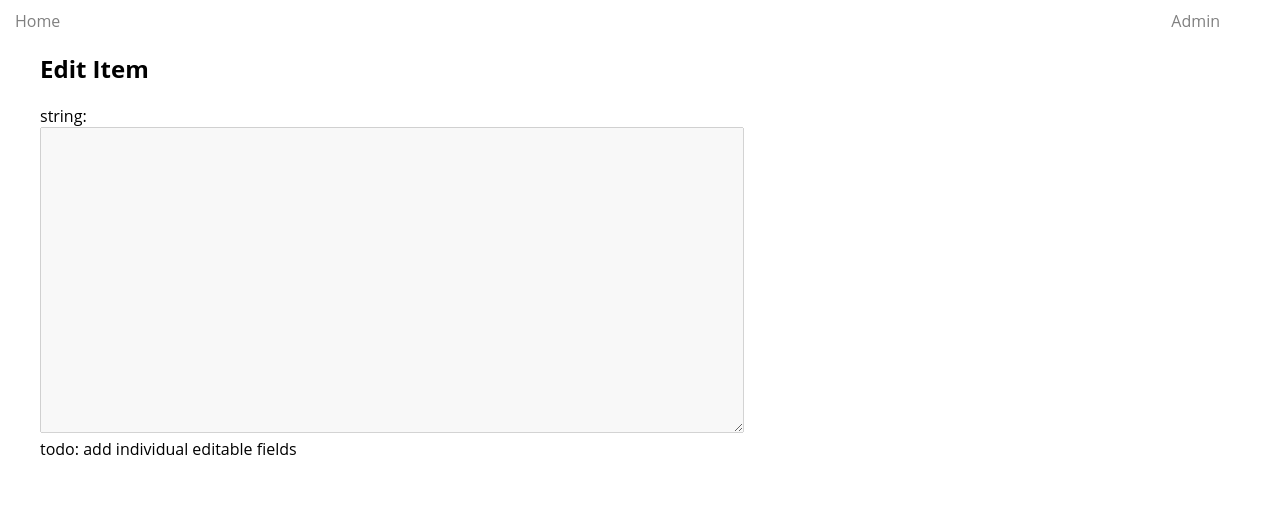
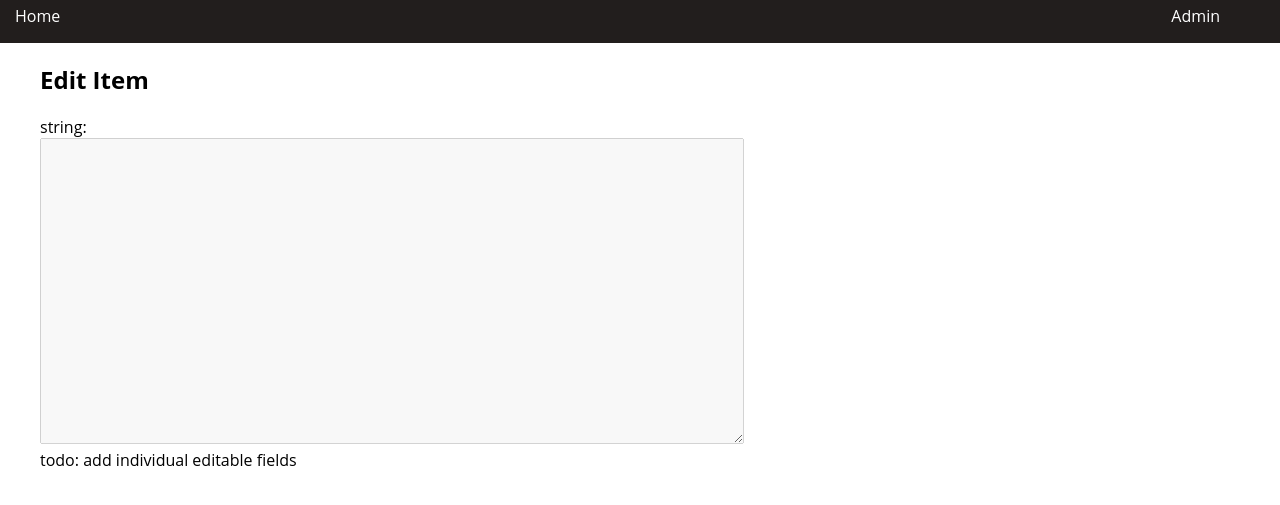
Before and after one commit to muestro/medloot, a Python web app: template templates/admin/item.html in a window 1280 px wide. Shown: the top 505 px of the page. Run offline with Jinja, Linux system fonts and the light colour scheme; the template is opened without the code that fills it, so the values that code supplies are empty; some libraries are stand-ins or nearby versions.

Commit message:
temp checkin of header bar work.

```diff
--- a/static/main.css
+++ b/static/main.css
@@ -7,10 +7,11 @@ body{
 
 ul{
     list-style: none;
+    height: 33px;
 }
 
 a{
-    color: #808080;
+    color: white;
     text-decoration: none;
 }
 
@@ -20,21 +21,22 @@ a:hover{
 
 a:visited{
     text-decoration: none;
-    color: #808080;
+    color: white;
 }
 
 /* banners and splash screens */
 .topBanner{
-    vertical-align: bottom;
     display: inline-block;
     width: 100%;
+    background: #221E1D;
+    color: white;
 }
 
-.topBanner ul{
+.topBanner ul {
     display: inline-block;
     padding-left: 15px;
-    margin-bottom: 0px;
-    margin-top: 10px;
+    margin-bottom: 5px;
+    margin-top: 5px;
 }
 
 .topBanner li{
@@ -54,6 +56,7 @@ a:visited{
     font-family: 'Russo One', sans-serif;
     font-size: 48px;
     text-align: center;
+    margin-top: 70px;
 }
 
 .miniSplash a{
--- a/templates/base.html
+++ b/templates/base.html
@@ -12,7 +12,7 @@
 <body>
     <div class="topBanner">
         <ul>
-            <li>House</li>
+            <li style="padding-top: 10px;"><a href="/">Home</a></li>
         </ul>
         <ul class="topBannerRight">
             <li>
```
